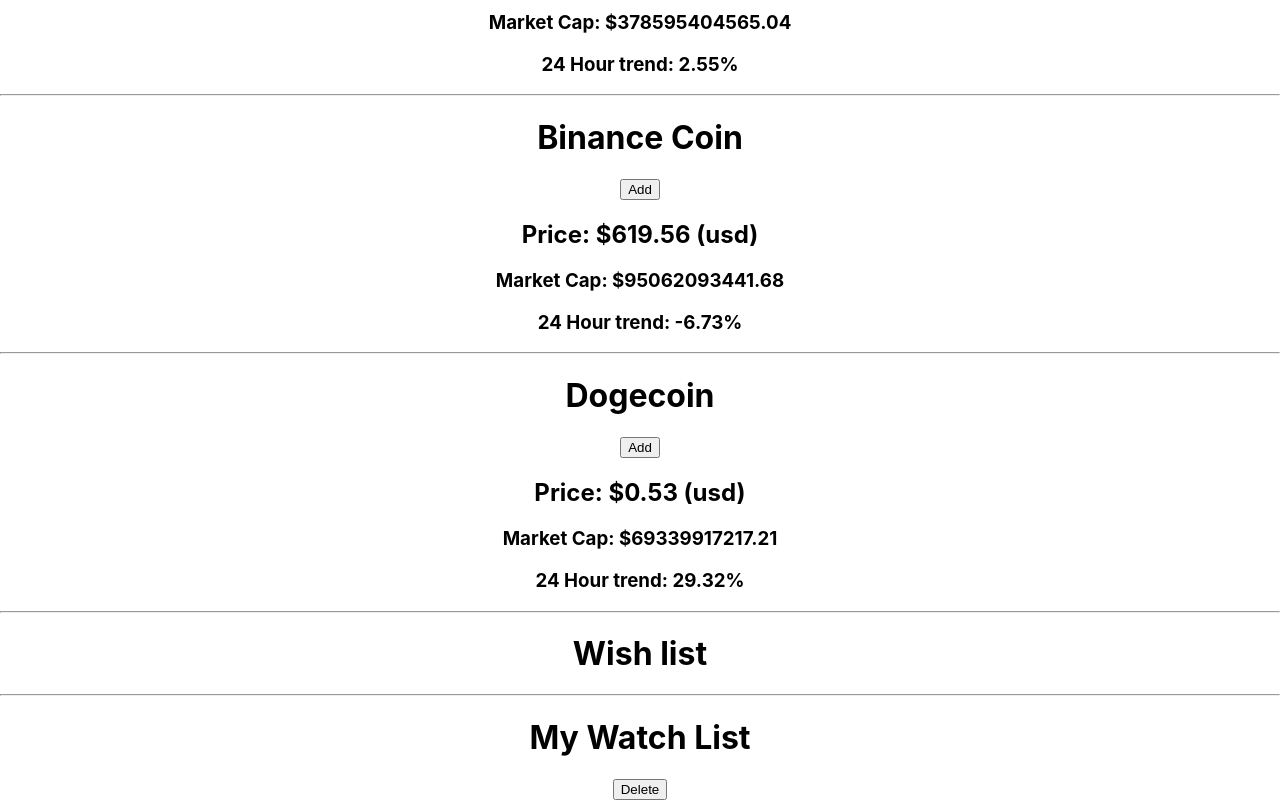
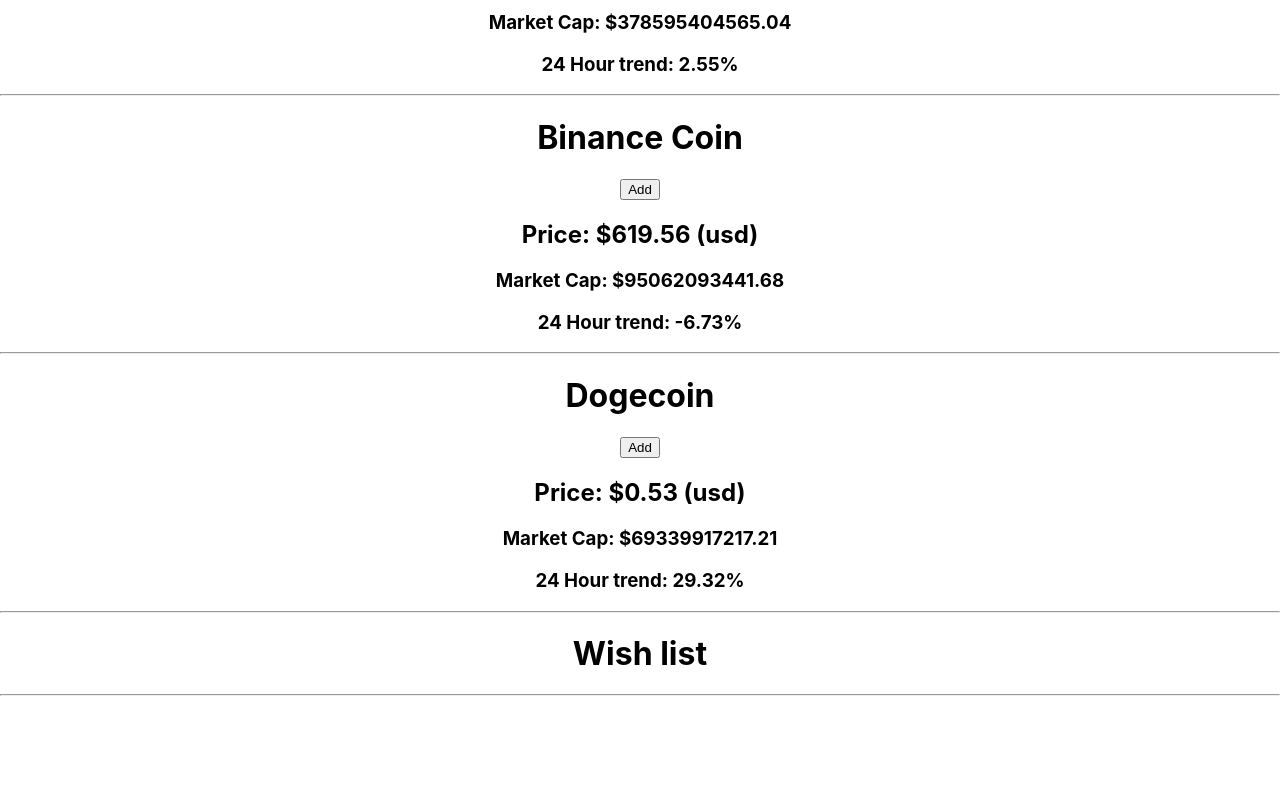
Before and after one commit to xiaochenx/project-2-crypto-wallet, a React (Create React App) app in the folder crypto-wallet/: page /market in a window 1280 px wide. Shown: the part 452-1252 px from the top of the page. After the commit the page ends 1156 px from the top, so only its background shows below. Built offline with nearby package versions, Linux system fonts and the light colour scheme; data requests are answered from the project's data file.

Commit message:
setted up state in CryptoList to store clicked cryptos

```diff
--- a/crypto-wallet/src/components/CryptoList.js
+++ b/crypto-wallet/src/components/CryptoList.js
@@ -1,4 +1,4 @@
-import React from 'react'
+import React,{useState} from 'react'
 import { Link, Route }from 'react-router-dom'
 import Watchlist from './Watchlist'
 
@@ -7,11 +7,20 @@
  const CryptoList = ({cryptos}) => {
 
 
+    const [clickedCryptos, setCryptos] = useState([])
+    console.log(clickedCryptos)
+
+
 
 
 
     const handleClick = (e) => {
-        console.log(e)
+       cryptos.map(crypto => {
+           if(e.target.className === crypto.id){
+               setCryptos([...clickedCryptos,{crypto}])
+           }
+
+    })
     }
 
 
@@ -21,6 +30,7 @@
             <h2>Price: ${crypto.price} (usd)</h2>
             <h3>Market Cap: ${crypto.marketCap}</h3>
             <h3>24 Hour trend: {crypto.ChangePercent24Hr}%</h3>
+
         <hr />
         </div>
      );
@@ -32,7 +42,7 @@
             {renderCryptos}
             <h1>Wish list</h1>
             <hr />
-            <Watchlist />
+            <Watchlist clickedCryptos={clickedCryptos}/>
 
             {/* <Route path={`/market/${crypto.id}`} render={props => (<CryptoShow {...props} cryptos={cryptos}/>)}/> */}
         </div>
--- a/crypto-wallet/src/components/Watchlist.js
+++ b/crypto-wallet/src/components/Watchlist.js
@@ -1,10 +1,27 @@
 import React from 'react'
 
-const Watchlist = () => {
+const Watchlist = ({clickedCryptos}) => {
+    console.log(clickedCryptos)
+    const renderCryptos = clickedCryptos.map(crypto =>{
+
+        return <div>
+            <h1>{crypto.name}</h1> <button className={crypto.id}>Delete</button>
+            <h2>Price: ${crypto.price} (usd)</h2>
+            <h3>Market Cap: ${crypto.marketCap}</h3>
+            <h3>24 Hour trend: {crypto.ChangePercent24Hr}%</h3>
+        <hr />
+        </div>
+    }
+
+        );
+
+
+
     return (
         <div>
-            <h1>My Watch List</h1>
-            <button>Delete</button>
+           {renderCryptos}
+            {/* <h1>My Watch List</h1>
+            <button>Delete</button> */}
         </div>
     )
 }
```
